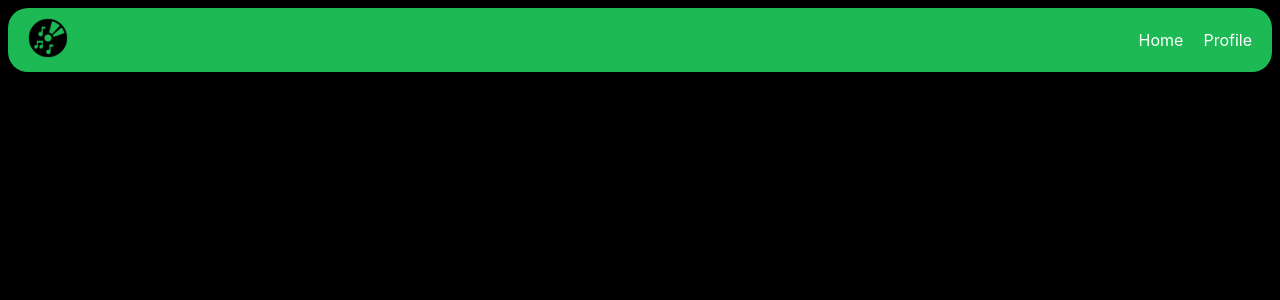
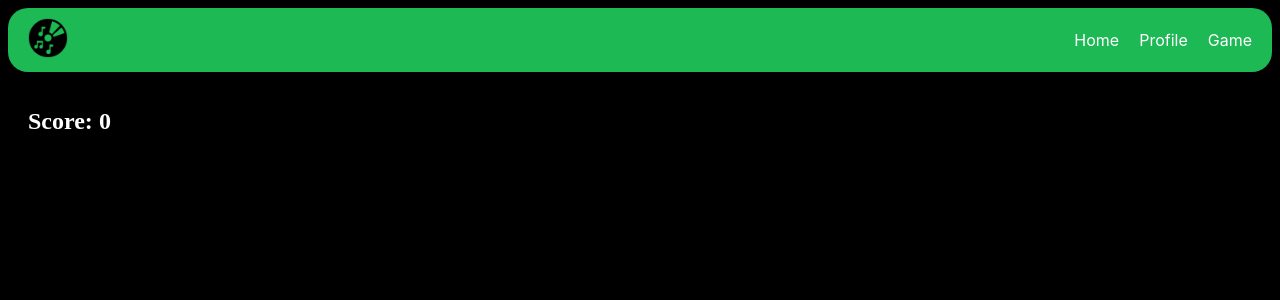
Before and after one commit to troyrice13/spotify-hero, a React (Vite) app: page /game in a window 1280 px wide. Before the commit this address had no page. Shown: the top 300 px of the page. Built offline with nearby package versions, Linux system fonts and the light colour scheme.

Commit message:
game page and basic functionality

```diff
--- a/src/App.jsx
+++ b/src/App.jsx
@@ -4,6 +4,7 @@ import Home from './pages/Home';
 import Callback from "./pages/Callback";
 import Profile from "./pages/Profile";
 import Navbar from "./components/Navbar";
+import Game from "./pages/Game";
 
 export default function App() {
   return (
@@ -12,6 +13,7 @@ export default function App() {
       <Routes>
         <Route path='/' element={<Home />} />
         <Route path='/callback' element={<Callback />} />
+        <Route path='/game' element={<Game />} />
         <Route path='/profile' element={<Profile />} />
       </Routes>
     </>
--- a/src/components/Navbar.jsx
+++ b/src/components/Navbar.jsx
@@ -13,6 +13,7 @@ export default function Navbar() {
             <div className="navbar-links">
                 <Link to="/">Home</Link>
                 <Link to="/profile">Profile</Link>
+                <Link to="/game">Game</Link>
             </div>
         </nav>
     )
--- /dev/null
+++ b/src/pages/Game.css
@@ -0,0 +1,24 @@
+.game-container {
+    position: relative;
+    width: 100%;
+    height: 100vh;
+    background-color: black;
+    overflow: hidden;
+}
+
+.note {
+    position: absolute;
+    width: 75px;
+    height: 75px;
+    background-color: #1db954;
+    left: calc(50% - 25px);
+    border-radius: 50px;
+}
+
+.score {
+    position: absolute;
+    top: 20px;
+    left: 20px;
+    color: white;
+    font-size: 24px
+}
--- /dev/null
+++ b/src/pages/Game.jsx
@@ -0,0 +1,60 @@
+import React, { useState, useEffect } from "react";
+import './Game.css';
+
+export default function Game() {
+    const [notes, setNotes] = useState([]);
+    const [score, setScore] = useState(0);
+
+    // Create Notes
+    useEffect(() => {
+        const interval = setInterval(() => {
+            setNotes(prevNotes => [...prevNotes, { id: Date.now(), top: 0 }])
+        }, 2000)
+
+        return () => clearInterval(interval)
+    }, [])
+
+    // Create Game Loop
+    useEffect(() => {
+        const gameLoop = () => {
+            setNotes(prevNotes => prevNotes.map(note => ({
+                ...note,
+                top: note.top + 5
+            })))
+            requestAnimationFrame(gameLoop)
+        }
+
+        gameLoop()
+    }, [])
+
+    // Handle Key Presses
+    useEffect(() => {
+        const handleKeyPress = (e) => {
+            if (e.code === 'Space') {
+                const hittableNotes = notes.filter(note => note.top > 500 && note.top < 600)
+                if (hittableNotes.length > 0) {
+                    console.log('Hit!')
+                    setScore(prevScore => prevScore + 1)
+                    setNotes(prevNotes => prevNotes.filter(note => !hittableNotes.includes(note)))
+                }
+
+            }
+        }
+        window.addEventListener('keydown', handleKeyPress);
+        return () => window.removeEventListener('keydown', handleKeyPress)
+
+    }, [notes])
+
+    return (
+        <div className="game-container">
+            <h1 className="score">Score: {score}</h1>
+            {notes.map(note => (
+                <div
+                    key={note.id}
+                    className="note"
+                    style={{ top: `${note.top}px` }}
+                ></div>
+            ))}
+        </div>
+    )
+}
```
